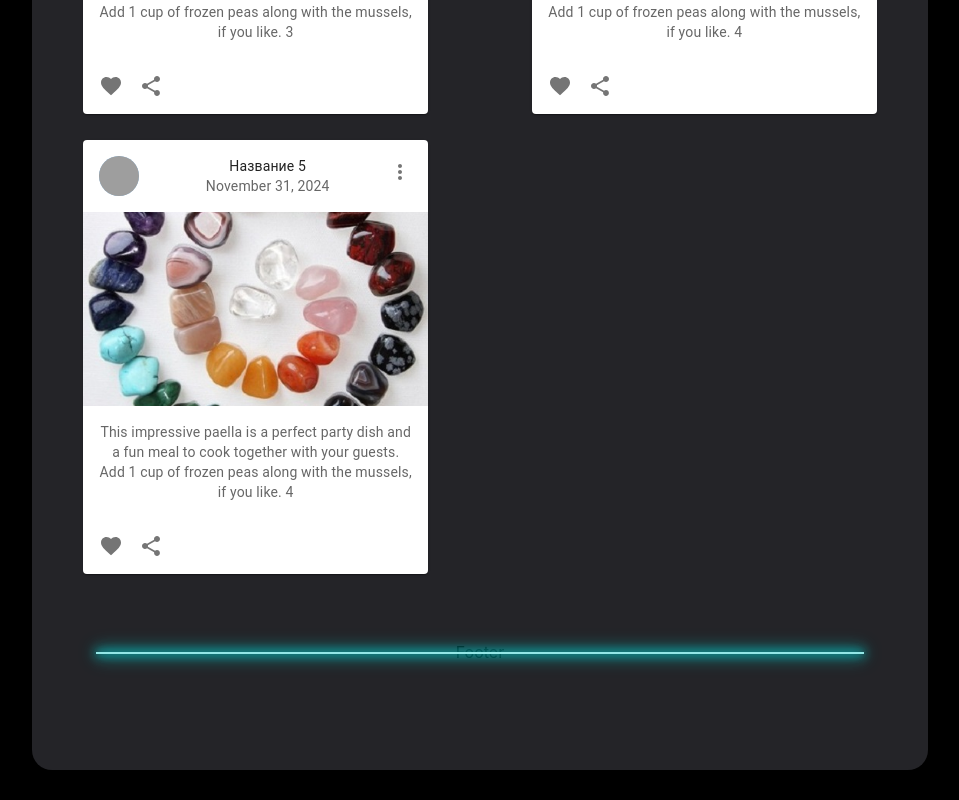
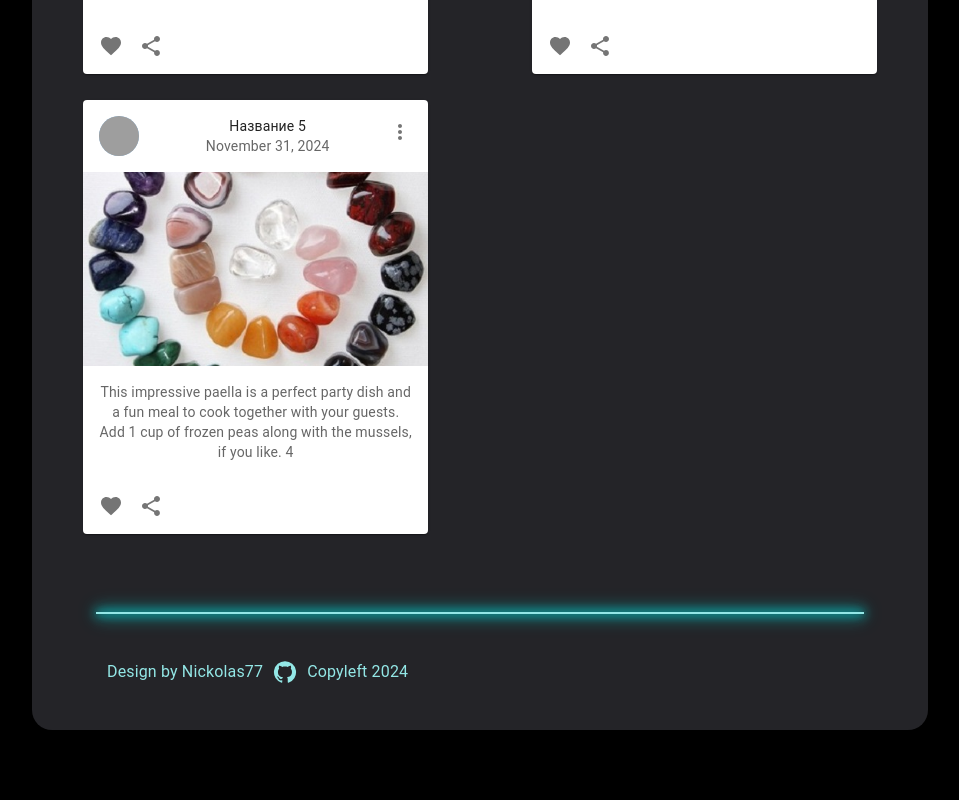
Before and after one commit to Nickolas7711/react-blog, a React (Create React App) app in the folder front-blog/: page / in a window 1280 px wide. Shown: the part 1109-1909 px from the top of the page, without its empty margins (160-1119 px from the left). After the commit the page ends 1869 px from the top, so only its background shows below. Built offline with nearby package versions, Linux system fonts and the light colour scheme; grey boxes are pictures that could not be loaded.

Commit message:
working on a new design

```diff
--- a/front-blog/src/App.jsx
+++ b/front-blog/src/App.jsx
@@ -2,6 +2,7 @@ import React from 'react';
 import Header from './component/Header/Header';
 import { FooterGrid, HeaderGrid, Item, MainGrid, MainWrapp } from './styled.js';
 import CardArticle from './component/Card/CardArticle.jsx';
+import Footer from './component/Footer/Footer.jsx';
 
 // import Card from './component/Card/CardArticle';
 // import { Typography } from '@mui/material';
@@ -25,7 +26,9 @@ function App() {
       </Item>
     </MainGrid>
     <FooterGrid size={12}>
-      <Item>Footer</Item>
+      <Item>
+        <Footer />
+      </Item>
     </FooterGrid>
   </MainWrapp>
 
--- a/front-blog/src/component/Footer/Footer.jsx
+++ b/front-blog/src/component/Footer/Footer.jsx
@@ -1,20 +1,23 @@
 import React from 'react';
-import { FontAwesomeIcon } from '@fortawesome/react-fontawesome';
-import { faPhone } from '@fortawesome/free-solid-svg-icons';
-import AvatarFooter from './AvatarFooter';
-import { Logo } from '../Header/ModduleHeaderStyles';
-import { FooterContent, Telephone } from './ModuleFooterStyles';
+import GitHubIcon from '@mui/icons-material/GitHub';
+import { Typography } from '@mui/material';
+import { BoxFooter, FooterInner, FooterItem } from './ModuleFooterStyles';
 
 function Footer() {
   return (
-    <FooterContent>
-        <AvatarFooter />
-      <Telephone>
-      <a href="tel:+380994902539">
-      <FontAwesomeIcon icon={faPhone} /> Tel.</a>
-      </Telephone>
-      <Logo>LOGO</Logo>
-    </FooterContent>
+    <BoxFooter>
+      <FooterInner>
+        <FooterItem>
+          <Typography>Design by Nickolas77</Typography>
+        </FooterItem>
+        <FooterItem>
+          <GitHubIcon />
+        </FooterItem>
+        <FooterItem>
+          <Typography>Copyleft 2024</Typography>
+        </FooterItem>
+      </FooterInner>
+    </BoxFooter>
   );
 }
 
--- a/front-blog/src/component/Footer/ModuleFooterStyles.js
+++ b/front-blog/src/component/Footer/ModuleFooterStyles.js
@@ -1,22 +1,28 @@
 import { styled } from '@mui/material/styles';
 
-export const Avatar = styled('img')(() => ({
-  width: '100px',
-  height: '100px',
+export const BoxFooter = styled('div')(() => ({
+  display: 'flex',
+  flexDirection: 'row',
+  justifyContent: 'flex-start',
+  padding: '30px',
+  width: 'auto',
+  height: 'auto',
 }));
 
-export const Telephone = styled('div')(() => ({
-  a: {
-    cursor: 'pointer',
-    textDecoration: 'none',
-    color: 'white',
-  },
+export const FooterInner = styled('div')(() => ({
+  display: 'flex',
+  flexDirection: 'row',
+  width: '50vw',
+  height: '10vh',
+  paddingLeft: '45px',
+  gap: '10px',
 }));
 
-export const FooterContent = styled('div')(() => ({
+export const FooterItem = styled('div')(() => ({
   display: 'flex',
   flexDirection: 'row',
   justifyContent: 'space-around',
   alignItems: 'center',
-  flexWrap: 'wrap',
+  color: '#93e7e6',
+
 }));
--- a/front-blog/src/component/Header/ModduleHeaderStyles.js
+++ b/front-blog/src/component/Header/ModduleHeaderStyles.js
@@ -6,7 +6,7 @@ export const BoxHeader = styled('div')(() => ({
  flexDirection: 'column',
  justifyContent: 'flex-start',
  padding: '10px',
- height: '21vh',
+ height: '10vw',
  position: 'relative',
   '&::before': {
     content: '""',
```
